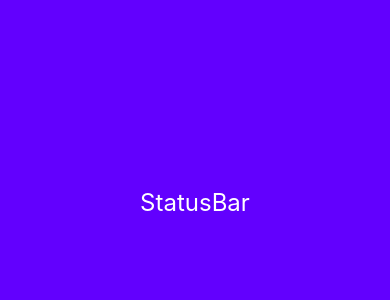
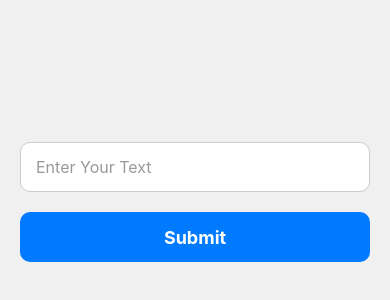
Before and after one commit to farzeen-ali/React-Native-Full-Course-2024-The-Techzeen, a React Native app: screen / in a window 390 px wide. Shown: the part 220-520 px from the top of the page. Built offline with nearby package versions, Linux system fonts and the light colour scheme.

Commit message:
useRef Hook

```diff
--- a/App.jsx
+++ b/App.jsx
@@ -4,7 +4,8 @@
 import React from 'react';
 // import { Button, Text, View } from 'react-native';
 import { View } from 'react-native';
-import StatusBarExample from './src/components/StatusBarExample';
+import UseRefHook from './src/components/UseRefHook';
+// import StatusBarExample from './src/components/StatusBarExample';
 // import PressableComponent from './src/components/PressableComponent';
 // import Loader from './src/components/Loader';
 // import StyleWithButton from './src/components/StyleWithButton';
@@ -55,7 +56,8 @@
       {/* <StyleWithButton /> */}
       {/* <Loader /> */}
       {/* <PressableComponent /> */}
-      <StatusBarExample />
+      {/* <StatusBarExample /> */}
+      <UseRefHook />
     </View>
   );
 };
--- /dev/null
+++ b/src/components/UseRefHook.jsx
@@ -0,0 +1,62 @@
+/* eslint-disable prettier/prettier */
+import { View, Text, TextInput, TouchableOpacity, StyleSheet } from 'react-native';
+import React, { useRef } from 'react';
+
+const UseRefHook = () => {
+    const myRef = useRef();
+    const handleRef = () => {
+        // myRef.current.setNativeProps({
+        //     text: 'Farzeen',
+        //     style: { color: 'white', backgroundColor: 'crimson' },
+        // });
+        myRef.current.focus();
+    };
+  return (
+    <View style={styles.container}>
+      <TextInput
+        ref={myRef}
+        style={styles.input}
+        placeholder="Enter Your Text"
+        placeholderTextColor="#999"
+      />
+      <TouchableOpacity style={styles.button} onPress={handleRef}>
+        <Text style={styles.buttonText}>Submit</Text>
+      </TouchableOpacity>
+    </View>
+  );
+};
+
+export default UseRefHook;
+const styles = StyleSheet.create({
+    container: {
+        flex: 1,
+        justifyContent: 'center',
+        alignItems: 'center',
+        backgroundColor: '#f0f0f0',
+        padding: 20,
+    },
+    input: {
+        width: '100%',
+        height: 50,
+        backgroundColor: '#fff',
+        borderRadius: 10,
+        paddingHorizontal: 15,
+        fontSize: 16,
+        borderWidth: 1,
+        borderColor: '#ccc',
+        marginBottom: 20,
+    },
+    button: {
+        width: '100%',
+        height: 50,
+        backgroundColor: '#007Bff',
+        borderRadius: 10,
+        justifyContent: 'center',
+        alignItems: 'center',
+    },
+    buttonText: {
+        color: '#fff',
+        fontSize: 18,
+        fontWeight: 'bold',
+    },
+});
```
